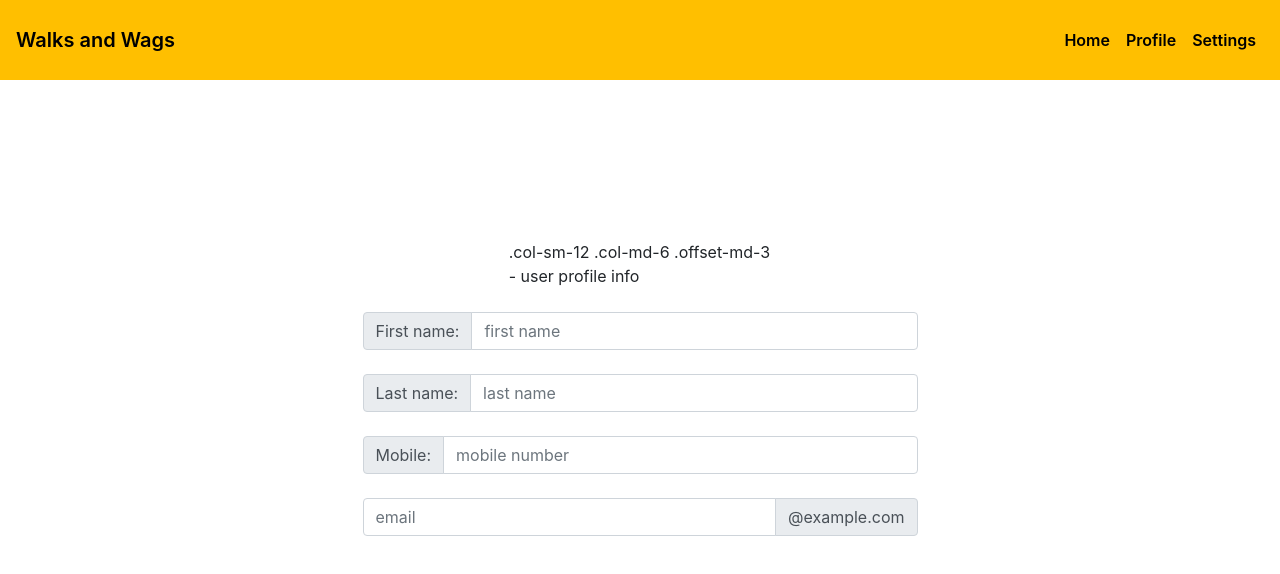
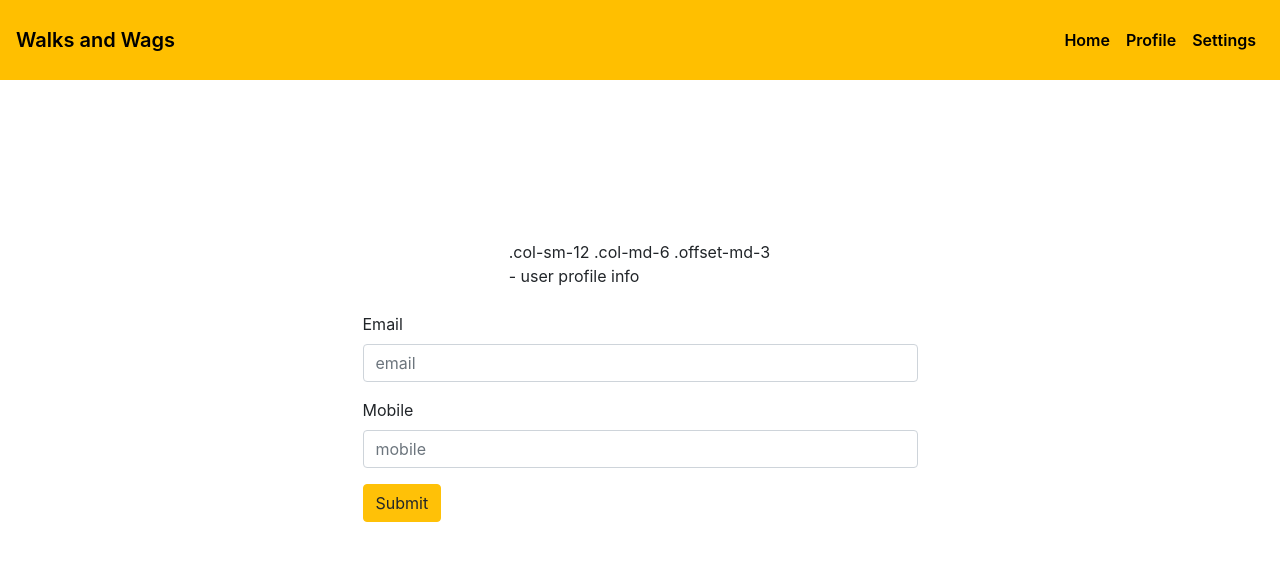
Before and after one commit to lisseteventura/Walks-and-wags, a React (Create React App) app in the folder walks_and_wags_react/walks-and-wags-web/: page /settings in a window 1280 px wide. Shown: the top 574 px of the page. Built offline with nearby package versions, Linux system fonts and the light colour scheme.

Commit message:
post request added to settings, user can create profile

```diff
--- a/walks_and_wags_react/walks-and-wags-web/src/Settings.js
+++ b/walks_and_wags_react/walks-and-wags-web/src/Settings.js
@@ -1,53 +1,97 @@
 import React, { Component } from "react";
-import { InputGroup, InputGroupAddon, InputGroupText, Input } from "reactstrap";
+import { Button, Form, FormGroup, Label, Input, Alert } from "reactstrap";
 import { Row, Col } from "reactstrap";
 // import axios from "axios";
 
 class Settings extends Component {
-  // constructor(props) {
-  //   super(props);
-  //   this.state = {
-  //     user = []
-  //   };
-  // }
+  constructor(props) {
+    super(props);
+    this.state = {
+      mobile: null,
+      email: null,
+      buttonClicked: false
+    };
+  }
 
-  // componentDidMount() {
-  //   axios.get(`https://localhost:8080/`).then(response => {
-  //     this.setState({ email: response.email, mobile: response.mobile });
-  //   });
-  // }
+  submitProfileInfo = () => {
+    console.log("SUBMIT");
+    fetch("http://localhost:8080/profile", {
+      method: "post",
+      headers: {
+        Authorization: "Bearer " + localStorage.getItem("user"),
+        "Content-Type": "application/json"
+      },
+      body: JSON.stringify({
+        email: this.state.email,
+        mobile: this.state.mobile
+      })
+    })
+      .then(res => res.json())
+      .then(res => {
+        this.setState({
+          email: "",
+          mobile: "",
+          buttonClicked: true
+        });
+        console.log("ayyyyy");
+      })
+      .catch(err => console.log(err));
+  };
+  handleEmailChange = e => {
+    this.setState({
+      email: e.target.value
+    });
+  };
+  handleMobileChange = e => {
+    this.setState({
+      mobile: e.target.value
+    });
+  };
   render() {
     return (
       <div style={{ width: "50%", margin: "10rem auto" }}>
         <Row>
           <Col sm="12" md={{ size: 6, offset: 3 }}>
             .col-sm-12 .col-md-6 .offset-md-3 - user profile info
-            {this.state}
           </Col>
         </Row>
         <br />
-        <InputGroup>
-          <InputGroupAddon addonType="prepend">First name: </InputGroupAddon>
-          <Input placeholder="first name" />
-        </InputGroup>
-        <br />
-        <InputGroup>
-          <InputGroupAddon addonType="prepend">Last name: </InputGroupAddon>
-          <Input placeholder="last name" />
-        </InputGroup>
-        <br />
-        <InputGroup>
-          <InputGroupAddon addonType="prepend">Mobile:</InputGroupAddon>
-          <Input placeholder="mobile number" />
-        </InputGroup>
-        <br />
-
-        <InputGroup>
-          <Input placeholder="email" />
-          <InputGroupAddon addonType="append">
-            <InputGroupText>@example.com</InputGroupText>
-          </InputGroupAddon>
-        </InputGroup>
+        <Form>
+          <FormGroup>
+            <Label for="Email">Email</Label>
+            <Input
+              type="email"
+              name="email"
+              id="exampleEmail"
+              placeholder="email"
+              value={this.state.email}
+              onChange={this.state.handleEmailChange}
+            />
+          </FormGroup>
+          <FormGroup>
+            <Label for="mobile">Mobile</Label>
+            <Input
+              type="mobile"
+              name="mobile"
+              id="mobile"
+              placeholder="mobile"
+              value={this.state.mobile}
+              onChange={this.state.handleMobileChange}
+            />
+          </FormGroup>
+          <Button color="warning" onClick={this.submitProfileInfo}>
+            Submit
+          </Button>
+          <br />
+          {this.state.buttonClicked}
+          {this.state.buttonClicked ? (
+            <Alert color="warning" style={{ textAlign: "center" }}>
+              Success!
+            </Alert>
+          ) : (
+            " "
+          )}
+        </Form>
       </div>
     );
   }
```
